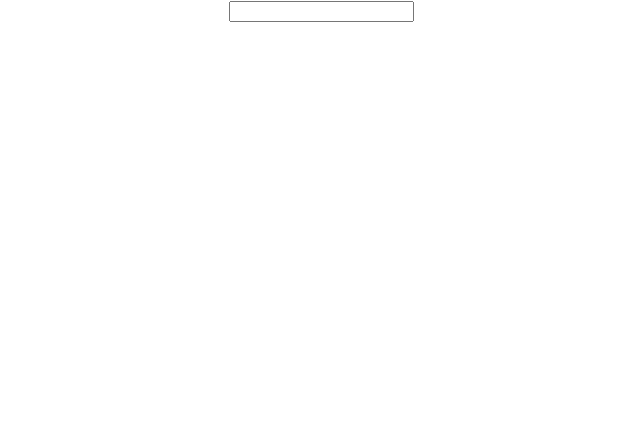
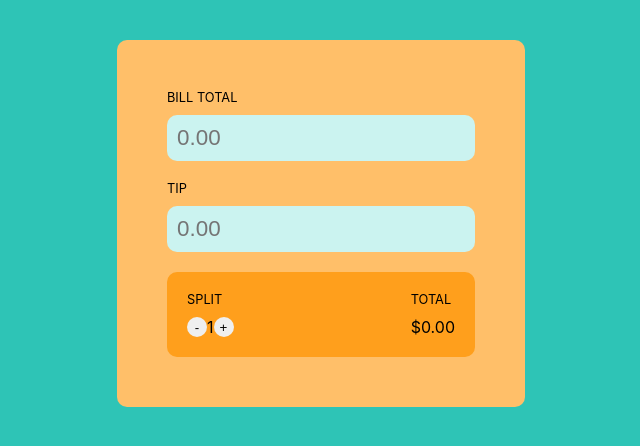
Before and after one commit to Andriikryl/tip-calc-app, a React (Create React App) app: page / in a window 1280 px wide. Shown: the top 446 px of the page, without its empty margins (319-959 px from the left). Built offline with nearby package versions, Linux system fonts and the light colour scheme.

Commit message:
feat[jsx-from-str]

```diff
--- a/src/App.css
+++ b/src/App.css
@@ -1,38 +1,52 @@
-.App {
-  text-align: center;
-}
-
-.App-logo {
-  height: 40vmin;
-  pointer-events: none;
-}
-
-@media (prefers-reduced-motion: no-preference) {
-  .App-logo {
-    animation: App-logo-spin infinite 20s linear;
-  }
-}
-
-.App-header {
-  background-color: #282c34;
-  min-height: 100vh;
+body{
+  background-color: #2ec4b6;
   display: flex;
   flex-direction: column;
   align-items: center;
-  justify-content: center;
-  font-size: calc(10px + 2vmin);
-  color: white;
+}
+.App{
+  margin-block-start: 40px;
+  padding: 50px;
+  background-color: #ffbf69;
+  border-radius: 10px;
 }
 
-.App-link {
-  color: #61dafb;
+label{
+  display: block;
+  text-transform: uppercase;
+  font-size: .8rem;
+  padding-block-end: 10px;
 }
 
-@keyframes App-logo-spin {
-  from {
-    transform: rotate(0deg);
-  }
-  to {
-    transform: rotate(360deg);
-  }
+input[type="text"]{
+  background: #cbf3f0;
+  border: 0;
+  margin-block-end: 20px;
+  color: black;
+  font-size: 1.4rem;
+  padding: 10px;
+  border-radius: 10px;
 }
+
+.summary{
+  background-color: #ff9f1c;
+  padding: 20px;
+  border-radius: 10px;
+  display: flex;
+  justify-content: space-between;
+}
+
+.split button{
+  border-radius: 50%;
+  border: 0;
+  width: 20px;
+  height: 20px;
+}
+
+.split-control span{
+  display: block;
+}
+
+.split-control{
+  display: flex;
+}
--- a/src/App.js
+++ b/src/App.js
@@ -3,7 +3,24 @@ import "./App.css";
 function App() {
   return (
     <div className="App">
-      <input />
+      <label>Bill total</label>
+      <input type="text" placeholder={"0.00"} />
+      <label>Tip</label>
+      <input type="text" placeholder={"0.00"} />
+      <div className="summary">
+        <div className="split">
+          <label>Split</label>
+          <div className="split-control">
+            <button>-</button>
+            <span>1</span>
+            <button>+</button>
+          </div>
+        </div>
+        <div className="result">
+          <label>Total</label>
+          <span>$0.00</span>
+        </div>
+      </div>
     </div>
   );
 }
```
